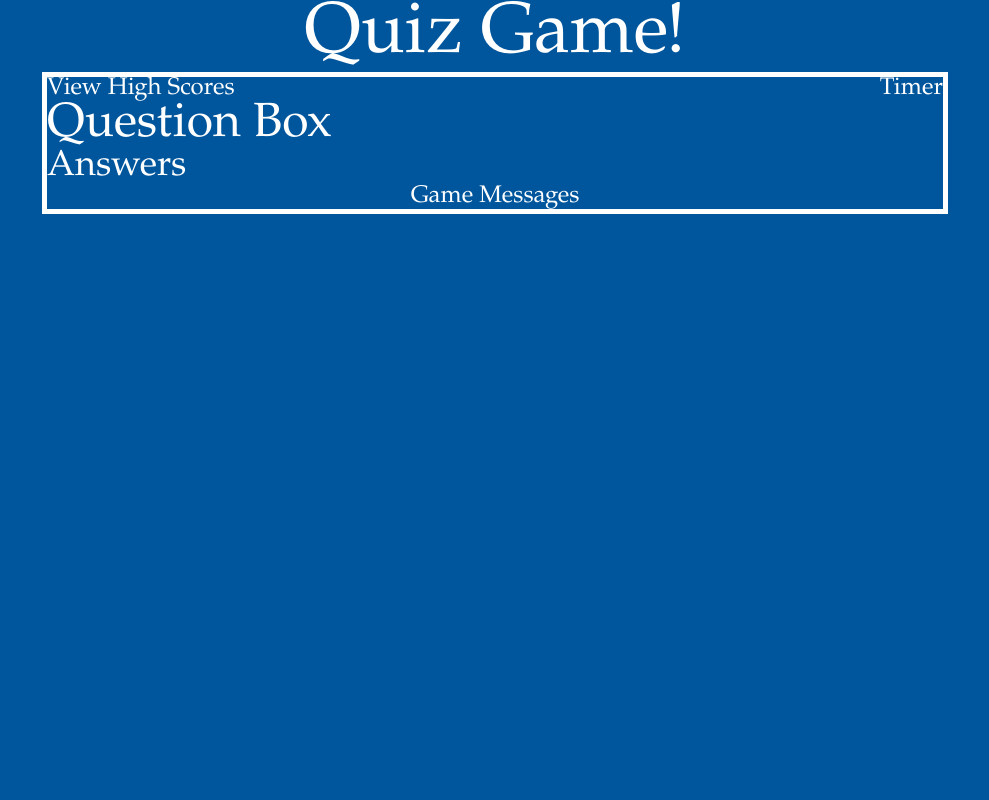
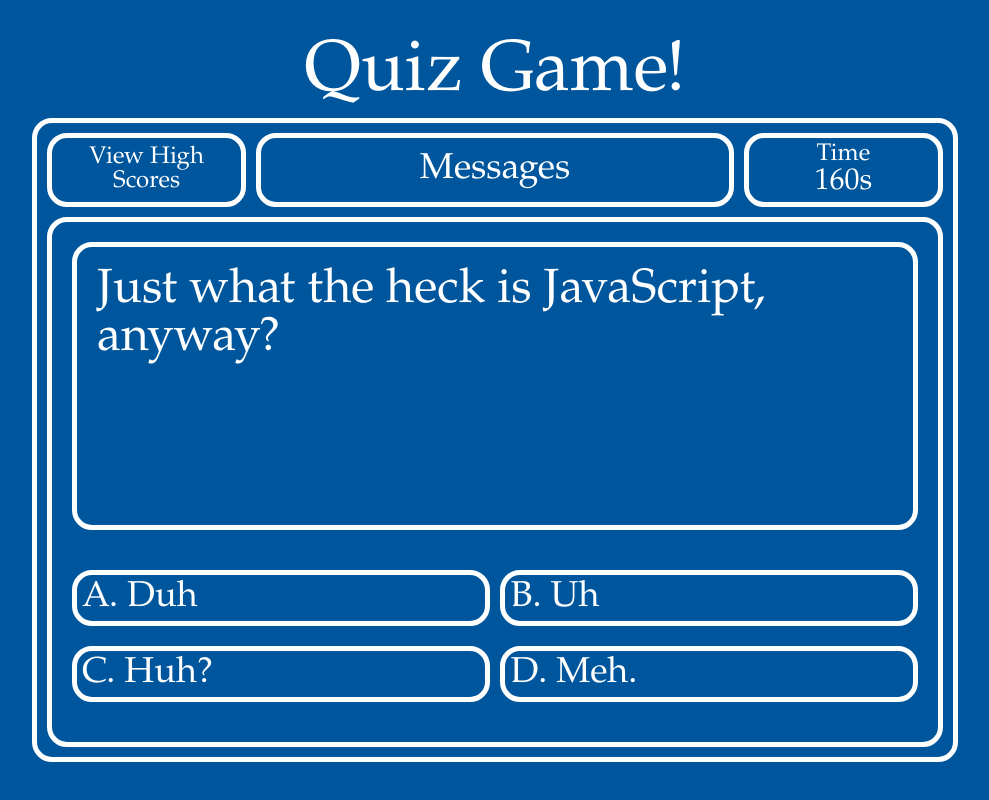
Before and after one commit to StarryBlue7/quiz-game, a plain HTML site: page index.html in a window 1280 px wide. Shown: the whole page, without its empty margins (145-1134 px from the left). Drawn offline with Linux system fonts and the light colour scheme.

Commit message:
CSS styling and layout

```diff
--- a/assets/script.js
+++ b/assets/script.js
@@ -19,4 +19,3 @@ quiz.forEach(quizItem => {
 
 console.log(quiz[0].questions[0].question);
 console.log(quiz[0].questions[0].answers[0]);
-console.log(number);
--- a/assets/style.css
+++ b/assets/style.css
@@ -3,6 +3,7 @@
     --color-text: rgb(169, 235, 255);
     --main-text-color: white;
     --content-padding: 20px;
+    --bordering: white solid 5px;
 }
 
 html {
@@ -14,10 +15,13 @@ body {
     font-size: 24px;
     color: var(--main-text-color);
     background-color: rgb(0, 86, 156);
+    height: 100vh;
+    width: 100vw;
     display: flex;
     flex-direction: column;
     justify-content: center;
     align-items: center;
+    gap: 1vh;
 }
 
 h1 {
@@ -26,7 +30,6 @@ h1 {
 
 h2 {
     font-size: 200%;
-    width: 100%;
 }
 
 a {
@@ -34,8 +37,9 @@ a {
     color: var(--color-text);
 }
 
-* {
-    border: white solid 5px;
+.bordered {
+    border: var(--bordering);
+    border-radius: 20px;
 }
 
 header {
@@ -47,7 +51,10 @@ main {
     width: 70vw;
     display: flex;
     flex-direction: column;
-    align-items: center;
+    align-items: stretch;
+    border-radius: 20px;
+    padding: 10px;
+    gap: 10px;
 }
 
 #top-bar {
@@ -55,11 +62,60 @@ main {
     flex-flow: row wrap;
     justify-content: space-between;
     width: 100%;
+    gap: 10px;
+}
+
+#view-high-scores, #message-box, #timer-box {
+    padding: 5px;
+    text-align: center;
+    display: flex;
+    flex-direction: column;
+    justify-content: center;
+    align-items: center;
+}
+
+#view-high-scores, #timer-box {
+    flex: 0 1 20%;
+}
+
+#message-box {
+    flex: 1 0 30%;
+    font-size: 150%;
+}
+
+#time {
+    font-size: 125%;
+}
+
+#quiz-box {
+    height: 60vh;
+    display: flex;
+    flex-direction: column;
+    padding: 20px;
+    gap: 40px;
+}
+
+#question-box {
+    padding: 20px;
+    flex: 0 1 50%;
 }
 
 #answer-box {
+    list-style: inside upper-alpha;
+    width: 100%;
+    display: flex;
+    justify-content: space-between;
+    flex-flow: row wrap;
+    align-content: space-between;
+}
+
+#answer-box > li {
+    width: 47%;
+    border: white solid 5px;
+    border-radius: 20px;
+    padding: 5px;
+    margin-bottom: 20px;
     font-size: 150%;
-    width: 100%;
 }
 
 #game-messages {
--- a/index.html
+++ b/index.html
@@ -12,21 +12,29 @@
 
     <body>
         <header>
-            <h1>Quiz Game!</h1>
+            <h1><em id="theme"></em>Quiz Game!</h1>
 
         </header>
 
-        <main>
+        <main class="bordered">
             <section id="top-bar">
-                <aside id="view-high-scores">View High Scores</aside>
-                <aside id="timer-box">Timer</aside>
+                <aside id="view-high-scores" class="bordered">View High Scores</aside>
+                <section id="message-box" class="bordered">Messages</section>
+                <aside id="timer-box" class="bordered">
+                    <p>Time</p>
+                    <section id="time">160s</section>
+                </aside>
             </section>
 
-            <!-- <section id="quiz-box"> -->
-                <h2 id="question-box">Question Box</h2>
-                <article id="answer-box">Answers</article>
-                <summary id="message-box">Game Messages</summary>
-            <!-- </section> -->
+            <section id="quiz-box" class="bordered">
+                <h2 id="question-box" class="bordered">Just what the heck is JavaScript, anyway?</h2>
+                <ol id="answer-box">
+                    <li>Duh</li>
+                    <li>Uh</li>
+                    <li>Huh?</li>
+                    <li>Meh.</li>
+                </ol>
+            </section>
         </main>
 
         <script type="text/javascript" src="./assets/quiz-questions.js"></script>
```
